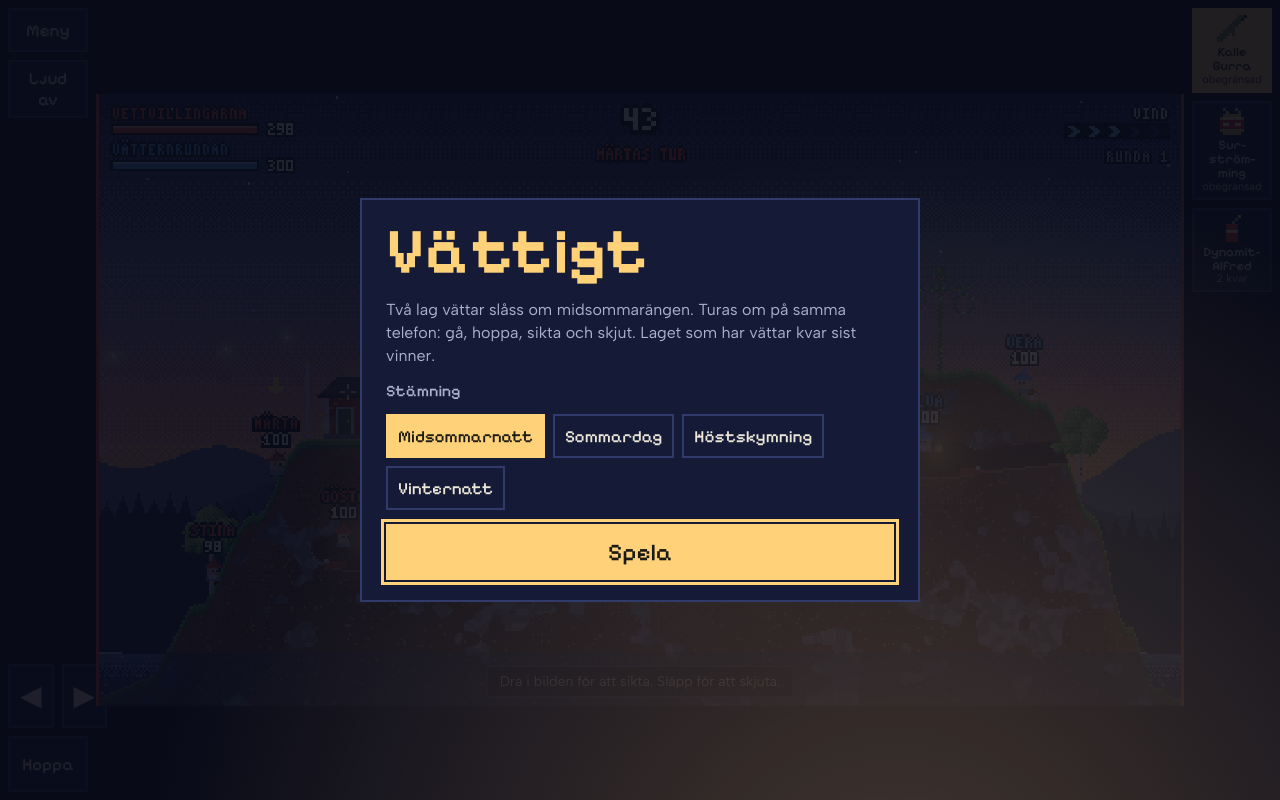
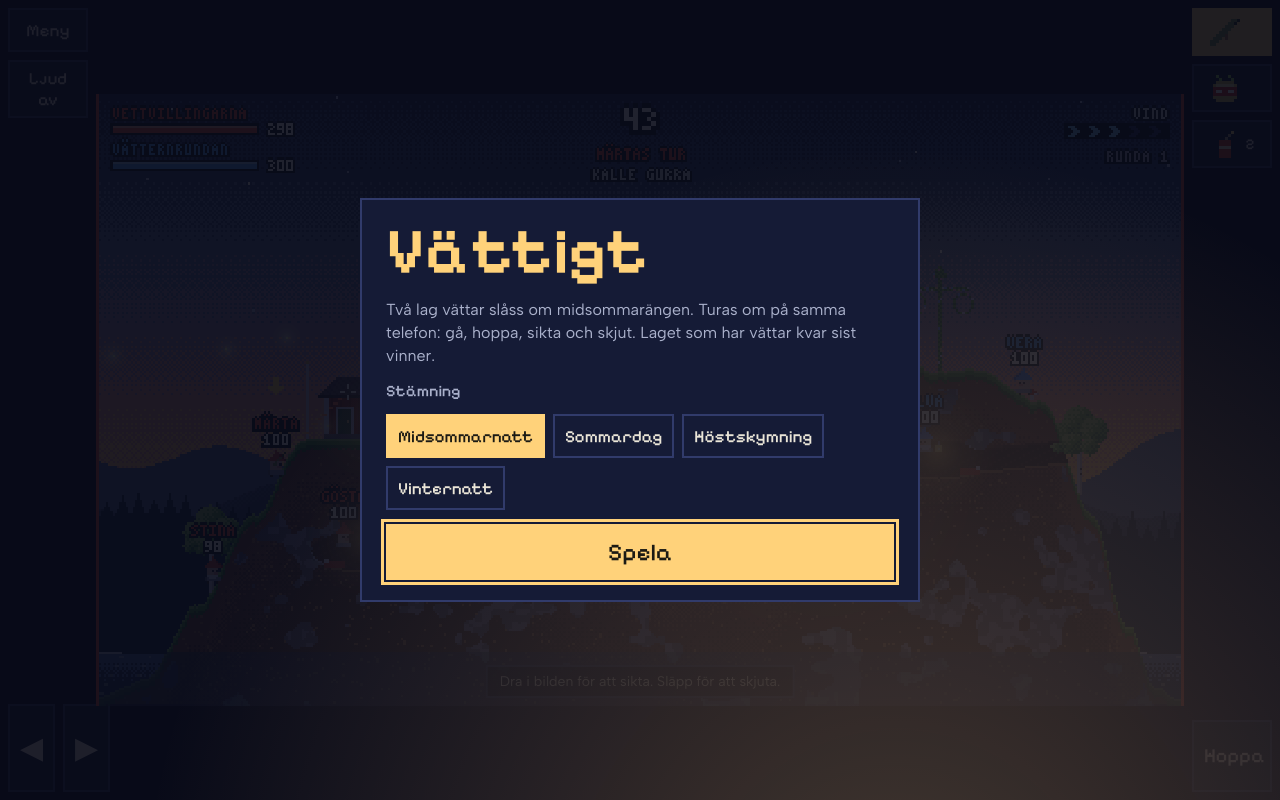
Before and after one commit to BadBagel47/vattigt, a website with bundled scripts: page index.html in a window 1280 px wide. Built offline with nearby package versions, Linux system fonts and the light colour scheme; animation ran at ten frames a second.

Commit message:
Jump button on the right, compact weapon buttons (F-016)
Walking and jumping no longer need the same hand. Weapon buttons show
icon and ammo; the chosen weapon's name is shown in the scene.

Co-Authored-By: Claude Opus 5.5 <noreply@anthropic.com>
Claude-Session: https://claude.ai/code/session_019KYzrBvP9vao3Cir69Y3vE

```diff
--- a/index.html
+++ b/index.html
@@ -33,11 +33,11 @@ button[aria-pressed="true"]{background:var(--sun);border-color:var(--sun);color:
 .pad .top,.pad .bottom{display:flex;flex-direction:column;gap:8px}
 .row{display:flex;gap:8px}
 .row > button{flex:1}
-.big{min-height:64px;font-size:28px}
-#jump{min-height:56px}
-.weapon{display:flex;flex-direction:column;align-items:center;gap:3px;text-align:center;font-size:13px;line-height:1.1;padding:5px 4px;overflow-wrap:anywhere;hyphens:auto}
+.big{min-height:88px;font-size:30px}
+#jump{min-height:72px;font-size:20px}
+.weapon{display:flex;align-items:center;justify-content:center;gap:6px;padding:4px;min-height:48px}
 .weapon canvas{width:30px;height:27px;image-rendering:pixelated;flex:none}
-.weapon small{display:block;font-family:var(--body);font-size:11px;opacity:.85}
+.weapon small{font-family:var(--display);font-size:15px;min-width:1ch}
 #drop{background:var(--team);border-color:var(--team);color:#fff;font-size:18px;min-height:56px}
 .stagewrap{display:flex;align-items:center;justify-content:center;min-width:0}
 #stage{position:relative;touch-action:none;border-left:3px solid var(--team);border-right:3px solid var(--team)}
@@ -74,7 +74,6 @@ button[aria-pressed="true"]{background:var(--sun);border-color:var(--sun);color:
         <button type="button" class="big" id="walkL" aria-label="Gå vänster">◀</button>
         <button type="button" class="big" id="walkR" aria-label="Gå höger">▶</button>
       </div>
-      <button type="button" id="jump">Hoppa</button>
     </div>
   </div>
 
@@ -90,6 +89,7 @@ button[aria-pressed="true"]{background:var(--sun);border-color:var(--sun);color:
     <div class="top" role="group" aria-label="Vapen" id="weapons"></div>
     <div class="bottom">
       <button type="button" id="drop" hidden>Lägg ut</button>
+      <button type="button" id="jump">Hoppa</button>
     </div>
   </div>
 </div>
--- a/src/main.js
+++ b/src/main.js
@@ -41,9 +41,7 @@ const weaponButtons = WEAPONS.map((wp, i) => {
   const b = document.createElement('button');
   b.type = 'button'; b.className = 'weapon'; b.setAttribute('aria-pressed', 'false');
   const c = document.createElement('canvas'); drawIcon(c, i);
-  const label = document.createElement('span');
-  label.innerHTML = `${wp.name}<small></small>`;
-  b.append(c, label);
+  b.append(c, document.createElement('small'));
   b.addEventListener('click', () => { queued.weapon = i; sound.unlock(); });
   $('weapons').append(b);
   return b;
@@ -57,7 +55,8 @@ function updatePanels() {
     const ammo = world.teams[team].ammo[i];
     b.setAttribute('aria-pressed', String(t.weapon === i));
     b.disabled = !canAct || ammo === 0;
-    b.querySelector('small').textContent = ammo < 0 ? 'obegränsad' : ammo + ' kvar';
+    b.querySelector('small').textContent = ammo < 0 ? '' : String(ammo);
+    b.setAttribute('aria-label', `${WEAPONS[i].name}, ${ammo < 0 ? 'obegränsad' : ammo + ' kvar'}`);
   });
   const dyn = !WEAPONS[t.weapon].aim;
   $('drop').hidden = !dyn;
--- a/src/render/render.js
+++ b/src/render/render.js
@@ -356,6 +356,8 @@ export function createRenderer(scene, glow) {
       const s = Math.ceil(tr.timer / 60);
       text(P, String(s), W / 2, 6, s <= 10 && (t & 4) ? 0xff6a5a : 0xffffff, 2, 1);
       if (u) text(P, possessive(u.name) + ' TUR', W / 2, 24, TEAM_COLORS[u.team].c, 1, 1);
+      const wn = WEAPONS[tr.weapon], am = w.teams[u ? u.team : 0].ammo[tr.weapon];
+      text(P, wn.name.toUpperCase() + (am >= 0 ? ' (' + am + ')' : ''), W / 2, 33, 0xd8dde8, 1, 1);
     } else if (tr.phase === 'retreat') {
       text(P, String(Math.ceil(tr.retreat / 60)), W / 2, 6, 0xffe38a, 2, 1);
       text(P, 'SPRING!', W / 2, 24, 0xffe38a, 1, 1);
```
Also changed, not shown: BACKLOG.md (+1 -0 lines).
